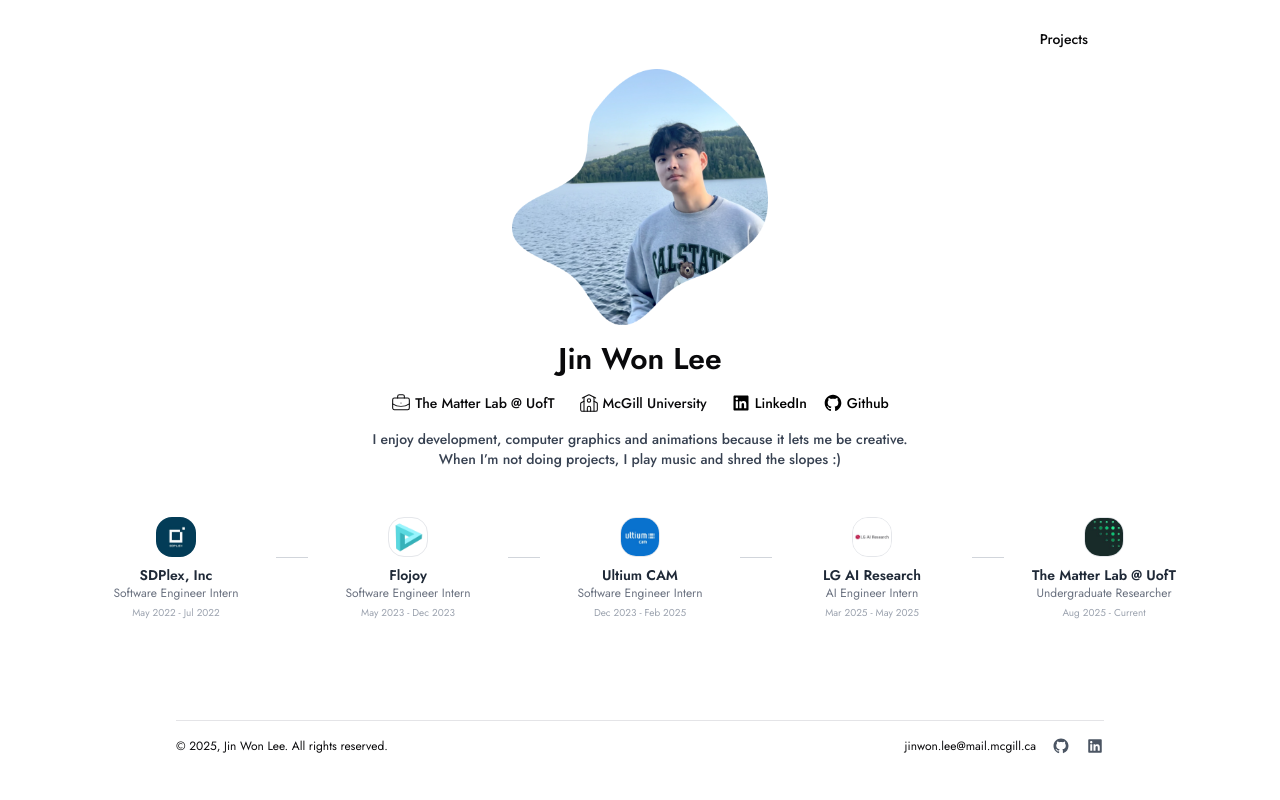
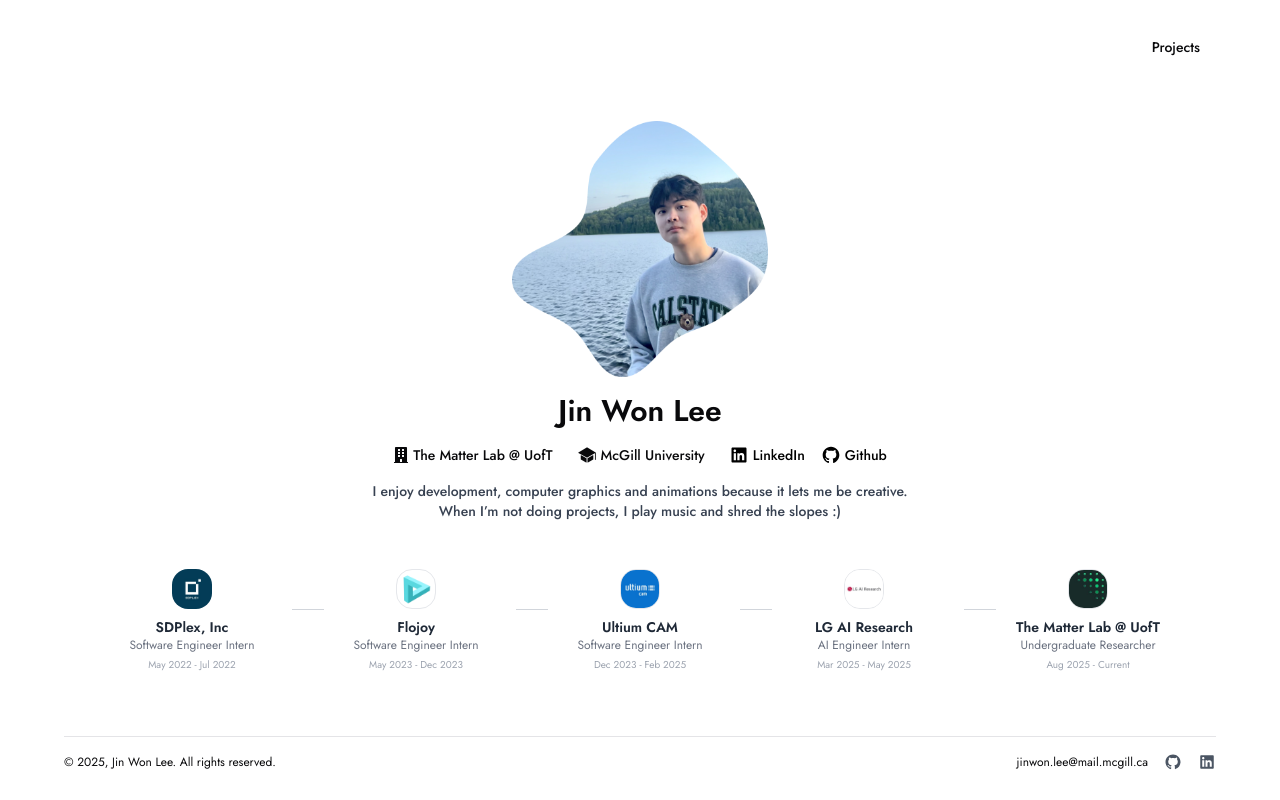
Before and after one commit to jinleevv/jinleevv.dev, a React (Vite) app: page / in a window 1280 px wide. Built offline with nearby package versions, Linux system fonts and the light colour scheme; a web font is replaced by a local one.

Commit message:
update width config and icons

```diff
--- a/src/features/Footer.tsx
+++ b/src/features/Footer.tsx
@@ -1,24 +1,14 @@
 import { RiGithubFill, RiLinkedinBoxFill } from "react-icons/ri";
-import { useLocation } from "react-router-dom";
 
 export default function Footer() {
-  const { pathname } = useLocation();
-  const bottomPadding = pathname === "/" ? "" : "pb-16";
-
   return (
-    <div
-      className={`flex w-full h-fit justify-center text-xs px-4 md:pt-16 pb-2 md:px-44 ${bottomPadding}`}
-    >
-      <footer className="flex flex-col md:flex-row w-full items-center md:justify-between border-t pt-4 pb-4">
+    <footer className="max-w-6xl mx-auto flex flex-col md:flex-row w-full items-center md:justify-between border-t pt-4 pb-4 2xl:px-0 text-xs">
       <div className="mb-2 md:mb-0">
         © {new Date().getFullYear()}, Jin Won Lee. All rights reserved.
       </div>
 
       <div className="flex items-center gap-4">
-          <a
-            href="mailto:jinwon.lee@mail.mcgill.ca"
-            className="hover:text-black"
-          >
+        <a href="mailto:jinwon.lee@mail.mcgill.ca" className="hover:text-black">
           jinwon.lee@mail.mcgill.ca
         </a>
         <a
@@ -39,6 +29,5 @@ export default function Footer() {
         </a>
       </div>
     </footer>
-    </div>
   );
 }
--- a/src/pages/Home.tsx
+++ b/src/pages/Home.tsx
@@ -1,6 +1,7 @@
 import { Label } from "@/components/ui/label";
-import { BriefcaseBusiness, School } from "lucide-react";
-import { RiLinkedinBoxFill, RiGithubFill } from "react-icons/ri";
+import { FaBuilding } from "react-icons/fa";
+import { RiGithubFill, RiLinkedinBoxFill } from "react-icons/ri";
+import { IoIosSchool } from "react-icons/io";
 import { motion } from "framer-motion";
 import { Button } from "@/components/ui/button";
 import { useNavigate } from "react-router-dom";
@@ -73,9 +74,8 @@ export default function Home() {
   const navigate = useNavigate();
 
   return (
-    <section className="h-screen w-screen flex flex-col justify-between font-jost">
-      <div className="flex-grow flex flex-col justify-center items-center space-y-3">
-        <div className="flex w-full h-fit justify-end gap-2 px-6 py-4 md:py-0 md:px-44">
+    <div className="min-h-screen w-full flex flex-col justify-center space-y-10 px-4 font-jost">
+      <nav className="flex justify-end bg-white mx-auto w-full max-w-6xl py-4">
         <Button
           variant="ghost"
           className="bg-white rounded-2xl"
@@ -83,7 +83,8 @@ export default function Home() {
         >
           Projects
         </Button>
-        </div>
+      </nav>
+      <div className="w-full max-w-6xl mx-auto flex flex-col justify-center items-center space-y-3">
         <motion.div initial={{ opacity: 1 }}>
           <div className="w-full flex flex-col items-center justify-center">
             <img src="/jinleevv.png" className="w-64 h-64" />
@@ -94,11 +95,11 @@ export default function Home() {
 
           <div className="mt-2 flex flex-col md:flex-row justify-center items-center gap-3 md:gap-6 text-sm">
             <div className="flex gap-1">
-              <BriefcaseBusiness strokeWidth={1.25} size={20} />
+              <FaBuilding strokeWidth={1.25} size={16} />
               <Label className="m-auto">The Matter Lab @ UofT</Label>
             </div>
             <div className="flex gap-1">
-              <School strokeWidth={1.25} size={20} />
+              <IoIosSchool strokeWidth={1.25} size={20} />
               <Label className="m-auto">McGill University</Label>
             </div>
             <div className="flex gap-4">
@@ -136,8 +137,6 @@ export default function Home() {
           </div>
         </motion.div>
 
-        {/* <div className="mt-10 w-2/3 h-2 border-b"></div> */}
-
         <motion.div
           initial={{ opacity: 0 }}
           whileInView={{ opacity: 1 }}
@@ -145,7 +144,7 @@ export default function Home() {
           viewport={{ once: true }}
           className="flex w-full pt-4 mt-10 justify-center"
         >
-          <div className="flex flex-col-reverse md:flex-row gap-8 px-4 md:px-10 py-6">
+          <div className="flex flex-col-reverse md:flex-row gap-6 py-6">
             {experiences.map((exp, index) => (
               <div
                 key={index}
@@ -180,9 +179,8 @@ export default function Home() {
             ))}
           </div>
         </motion.div>
-
+      </div>
       <Footer />
     </div>
-    </section>
   );
 }
--- a/src/pages/Projects.tsx
+++ b/src/pages/Projects.tsx
@@ -11,7 +11,7 @@ import { RiGithubFill } from "react-icons/ri";
 const projects = [
   {
     path: "/DRSIMON.png",
-    name: "Domain-wise Rewrite for Segment-Informed Medical Oversight Network",
+    name: "DR.SIMON",
     description:
       "DR.SIMON is a lightweight query-rewriting framework that first segments medical videos into coarse events, then transforms user queries into visually explicit paraphrases using a frozen video-language backbone, and finally grounds those paraphrases to the most relevant video segments. Evaluated on MedVidCL, it delivers significant gains over recent video-LLMs without any additional training, showing that fixing lexical misalignment alone can greatly improve temporal grounding in medical videos.",
     link: "https://drsimon-rewrite.github.io/",
@@ -21,7 +21,7 @@ const projects = [
     path: "/Booky.png",
     name: "Booky",
     description:
-      "Booky is scheduling platform enabling users to effortlessly organize meetings with integrated Zoom scheduling, automated availability matching, and collaborative meeting-minute management, achieving 130+ active users.",
+      "Booky is scheduling platform enabling users to effortlessly organize meetings with integrated Zoom scheduling, automated availability matching, and collaborative meeting-minute management, achieving 160+ active users.",
     link: "",
     github: "https://github.com/jinleevv/Booky",
   },
@@ -64,8 +64,8 @@ export default function Projects() {
     : "drop-shadow(4px 4px 6px rgba(0, 0, 0, 0.25))";
 
   return (
-    <section className="h-screen w-screen font-jost">
-      <div className="flex justify-center w-10/12 md:w-full md:px-44 py-6 md:py-[76px] mx-auto">
+    <div className="min-h-screen w-full flex flex-col justify-center space-y-10 px-10 font-jost">
+      <nav className="flex justify-end bg-white mx-auto w-full max-w-6xl py-4 mt-10">
         <div
           className="flex w-full justify-start cursor-pointer my-auto"
           onClick={() => navigate("/")}
@@ -81,7 +81,7 @@ export default function Projects() {
             <ArrowLeft /> Back
           </Button>
         </div>
-      </div>
+      </nav>
 
       <motion.div
         initial={{ opacity: 0 }}
@@ -91,23 +91,21 @@ export default function Projects() {
         transition={{
           duration: 0.7,
         }}
-        className="flex flex-col w-full items-center space-y-5 md:space-y-10 mb-12 p-2 md:p-0"
+        className="grid grid-cols-1 gap-8 w-full max-w-6xl mx-auto mb-12 p-2 md:p-0"
       >
         {projects.map((project, index) => {
-          const displayName =
-            isMobile && index === 0 ? "DR.SIMON" : project.name;
           return (
             <div
               key={index}
               className={`flex flex-col md:flex-row ${
                 index % 2 !== 0 ? "md:flex-row-reverse" : ""
               }
-            w-full max-h-[600px] md:w-3/4 border rounded-3xl shadow-lg bg-zinc-50`}
+            max-h-[500px] border rounded-3xl shadow-lg bg-zinc-50 `}
             >
               {/* Text Section */}
               <div className="w-full md:w-3/4 px-7 py-7 md:p-10 flex flex-col justify-center">
                 <Label className="text-4xl font-bold text-black leading-none">
-                  {displayName}
+                  {project.name}
                 </Label>
                 <Label className="mt-2 text-sm font-light">
                   {project.description}
@@ -163,6 +161,6 @@ export default function Projects() {
       </motion.div>
 
       <Footer />
-    </section>
+    </div>
   );
 }
```
Also changed, not shown: public/DRSIMON.png. Lines whose indentation alone changed are shown as unchanged.
